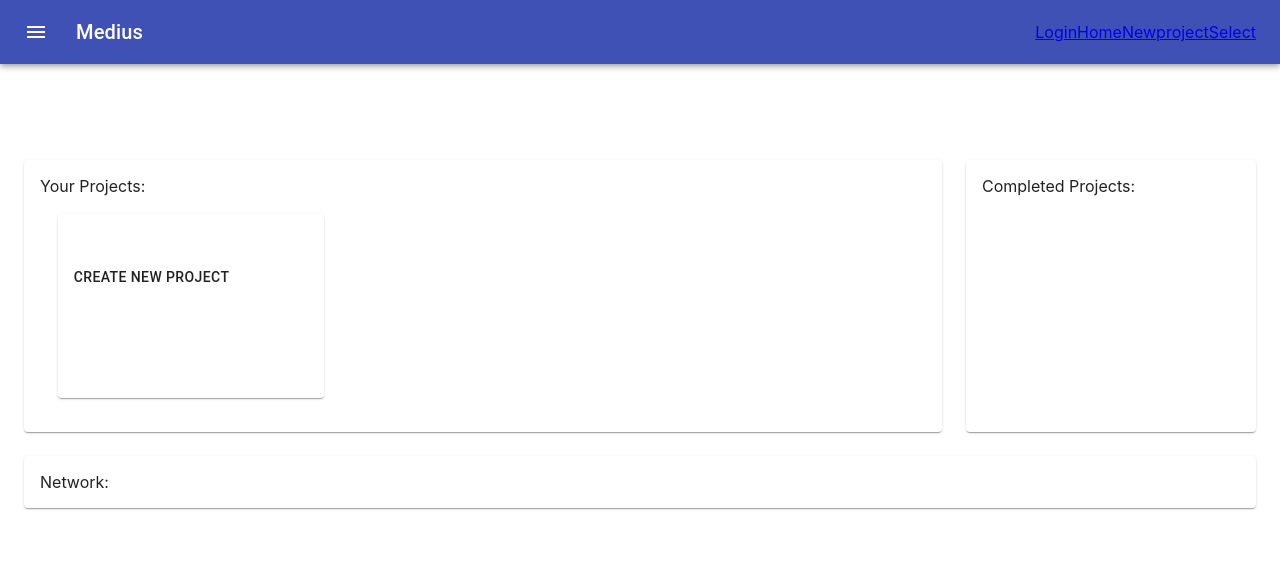
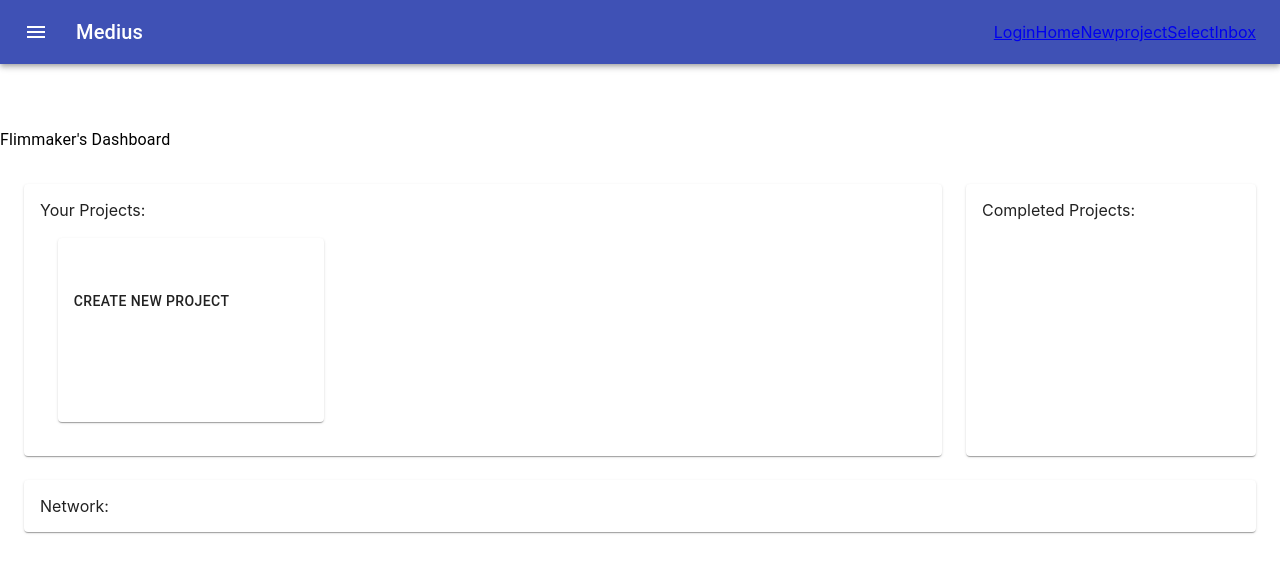
Before and after one commit to bradleyramos/medius, a React (Create React App) app in the folder medius-app/: page /home in a window 1280 px wide. Shown: the top 572 px of the page. Built offline with nearby package versions, Linux system fonts and the light colour scheme.

Commit message:
Adding inbox skeleton

```diff
--- a/medius-app/src/App.js
+++ b/medius-app/src/App.js
@@ -8,6 +8,7 @@ import Login from './components/Login';
 import Home from './components/Home';
 import SelectPage from './components/SelectPage';
 import Hire from './components/Hire';
+import Inbox from './components/Inbox';
 import Navigation from './components/Navigation';
 import NewProject from './components/NewProject';
 
@@ -23,6 +24,7 @@ class App extends Component {
              <Route path="/newproject" component={NewProject}/>
              <Route path="/select" component={SelectPage}/>
              <Route path="/hire" component={Hire}/>
+             <Route path="/inbox" component={Inbox}/>
             <Route component={Error}/>
            </Switch>
         </div>
--- a/medius-app/src/components/HeadBar.js
+++ b/medius-app/src/components/HeadBar.js
@@ -83,6 +83,7 @@ const HeadBar = () => {
             <NavLink to="/home">Home</NavLink>
             <NavLink to="/newproject">Newproject</NavLink>
             <NavLink to="/select">Select</NavLink>
+            <NavLink to="/Inbox">Inbox</NavLink>
           </Toolbar>
         </AppBar>
       </div>
--- a/medius-app/src/components/Home.js
+++ b/medius-app/src/components/Home.js
@@ -68,6 +68,7 @@ const Home = () => {
     <div className={classes.root}>
       <main className={classes.content}>
         <div className={classes.appBarSpacer} />
+        <Typography> Flimmaker's Dashboard</Typography>
         <Container maxWidth="lg" className={classes.container}>
           <Grid container spacing={3}>
             {/* Chart */}
--- /dev/null
+++ b/medius-app/src/components/Inbox.js
@@ -0,0 +1,12 @@
+import React from 'react';
+
+const Inbox = () => {
+    return (
+       <div>
+          <h1>Musician Inbox</h1>
+          <p>Message from the filmmaker</p>
+       </div>
+    );
+}
+
+export default Inbox;
```
